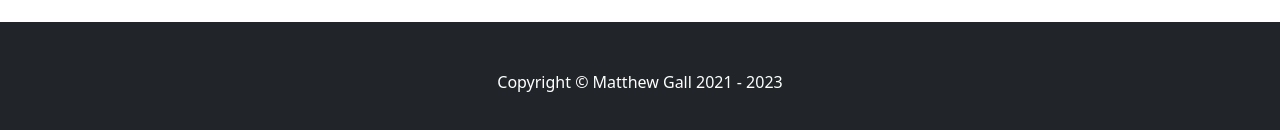
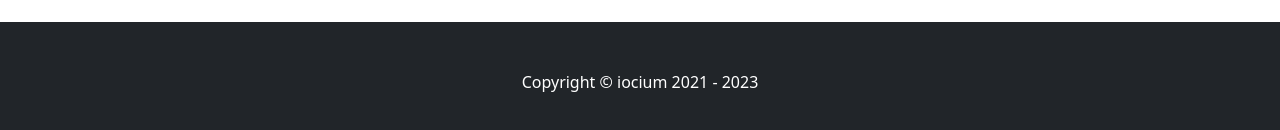
Before and after one commit to matthewgall/disposable-emails, a website: page public/index.html in a window 1280 px wide. Shown: the part 1241-1371 px from the top of the page. Drawn offline with nearby package versions, Linux system fonts and the light colour scheme.

Commit message:
Updated copyright in public/index.html

```diff
--- a/public/index.html
+++ b/public/index.html
@@ -64,7 +64,7 @@
         </section>
         <!-- Footer-->
         <footer class="py-5 bg-dark">
-            <div class="container px-4"><p class="m-0 text-center text-white">Copyright &copy; Matthew Gall 2021 - <script type="text/javascript">document.write(new Date().getFullYear());</script></p></div>
+            <div class="container px-4"><p class="m-0 text-center text-white">Copyright &copy; iocium 2021 - <script type="text/javascript">document.write(new Date().getFullYear());</script></p></div>
         </footer>
         <!-- Bootstrap core JS-->
         <script src="https://cdn.jsdelivr.net/npm/bootstrap@5.1.3/dist/js/bootstrap.bundle.min.js"></script>
```
